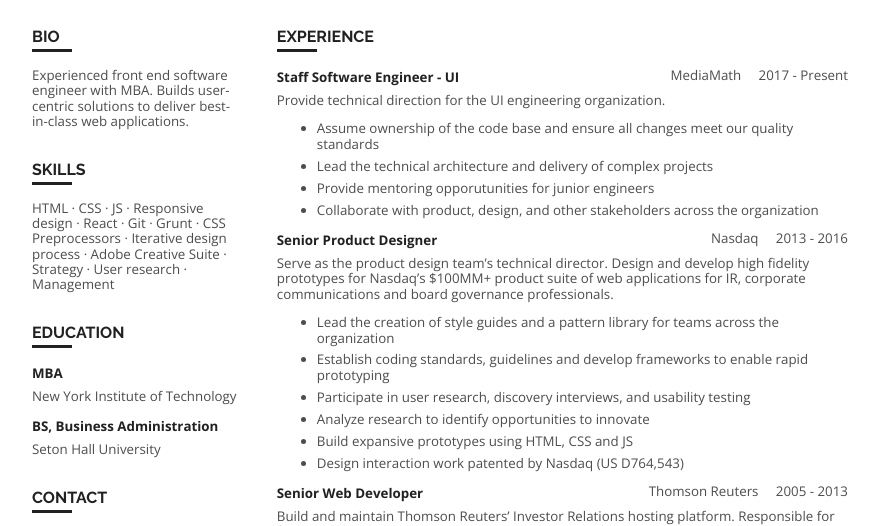
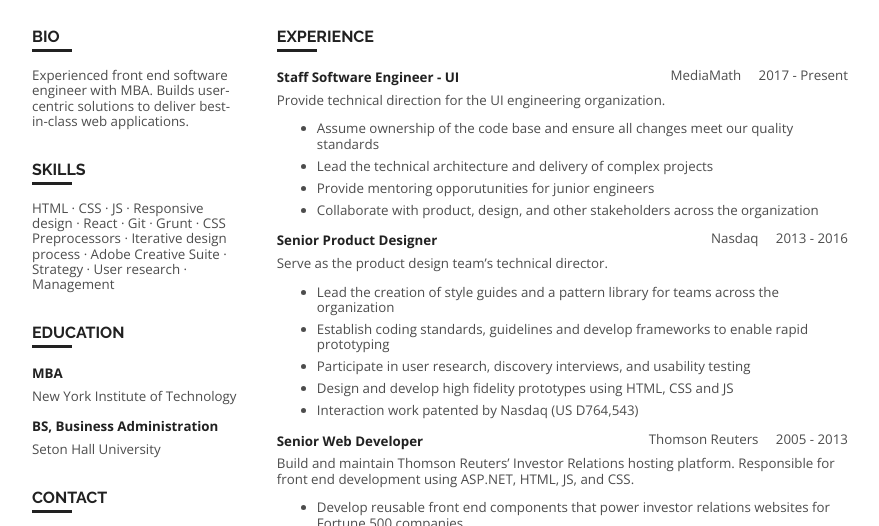
Before and after one commit to jasonadelia/jasonadelia.github.com, a website: page resume.html in a window 1280 px wide. Shown: the part 85-611 px from the top of the page, without its empty margins (200-1079 px from the left). Drawn offline with nearby package versions, Linux system fonts and the light colour scheme.

Commit message:
removing redundancy

```diff
--- a/resume.html
+++ b/resume.html
@@ -73,14 +73,13 @@
                     <section>
                         <div class="timeframe">Nasdaq&nbsp;&nbsp;&nbsp;&nbsp;&nbsp;2013 - 2016</div>
                         <h2>Senior Product Designer</h2>
-                        Serve as the product design team’s technical director. Design and develop high fidelity prototypes for Nasdaq’s $100MM+ product suite of web applications for IR, corporate communications and board governance professionals.
+                        Serve as the product design team’s technical director.
                         <ul>
                             <li>Lead the creation of style guides and a pattern library for teams across the organization</li>
                             <li>Establish coding standards, guidelines and develop frameworks to enable rapid prototyping</li>
                             <li>Participate in user research, discovery interviews, and usability testing</li>
-                            <li>Analyze research to identify opportunities to innovate</li>
-                            <li>Build expansive prototypes using HTML, CSS and JS</li>
-                            <li>Design interaction work patented by Nasdaq (US D764,543)</li>
+                            <li>Design and develop high fidelity prototypes using HTML, CSS and JS</li>
+                            <li>Interaction work patented by Nasdaq (US D764,543)</li>
                         </ul>
                     </section>
                     <section>
```
